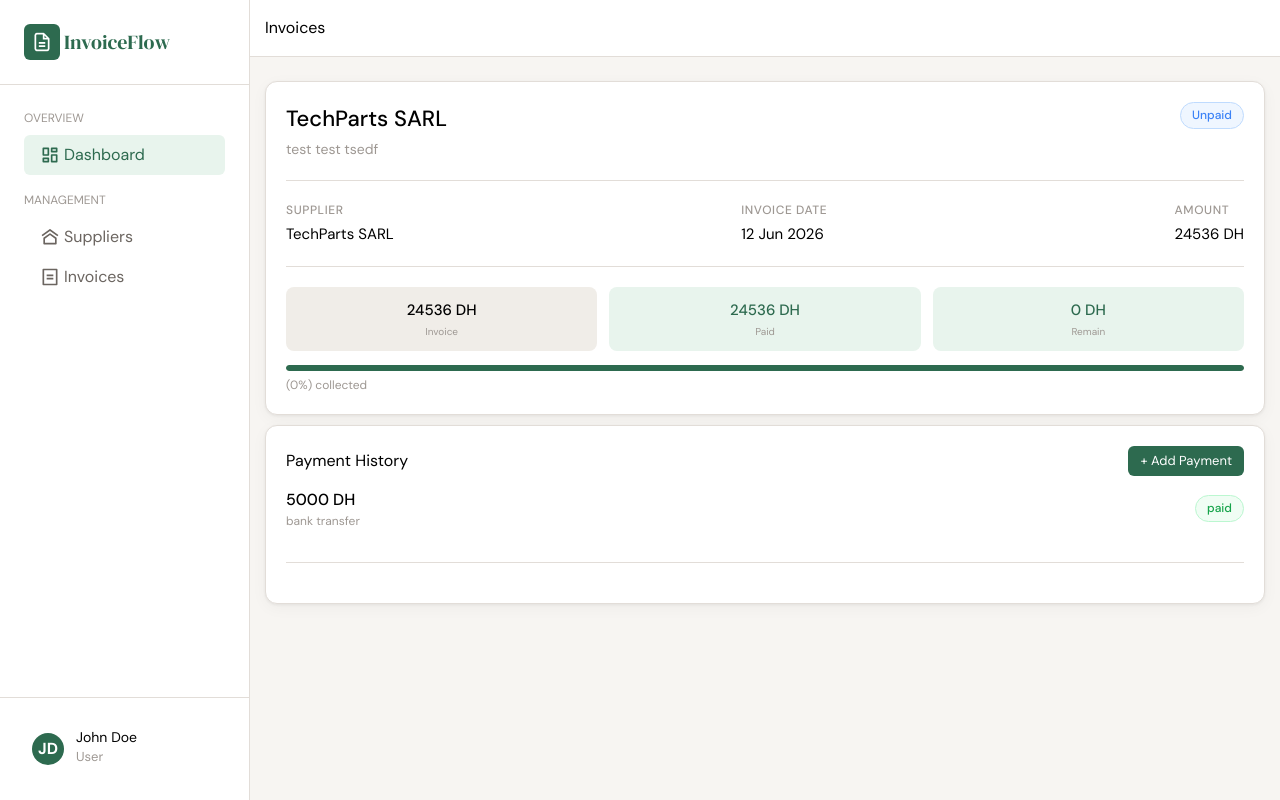
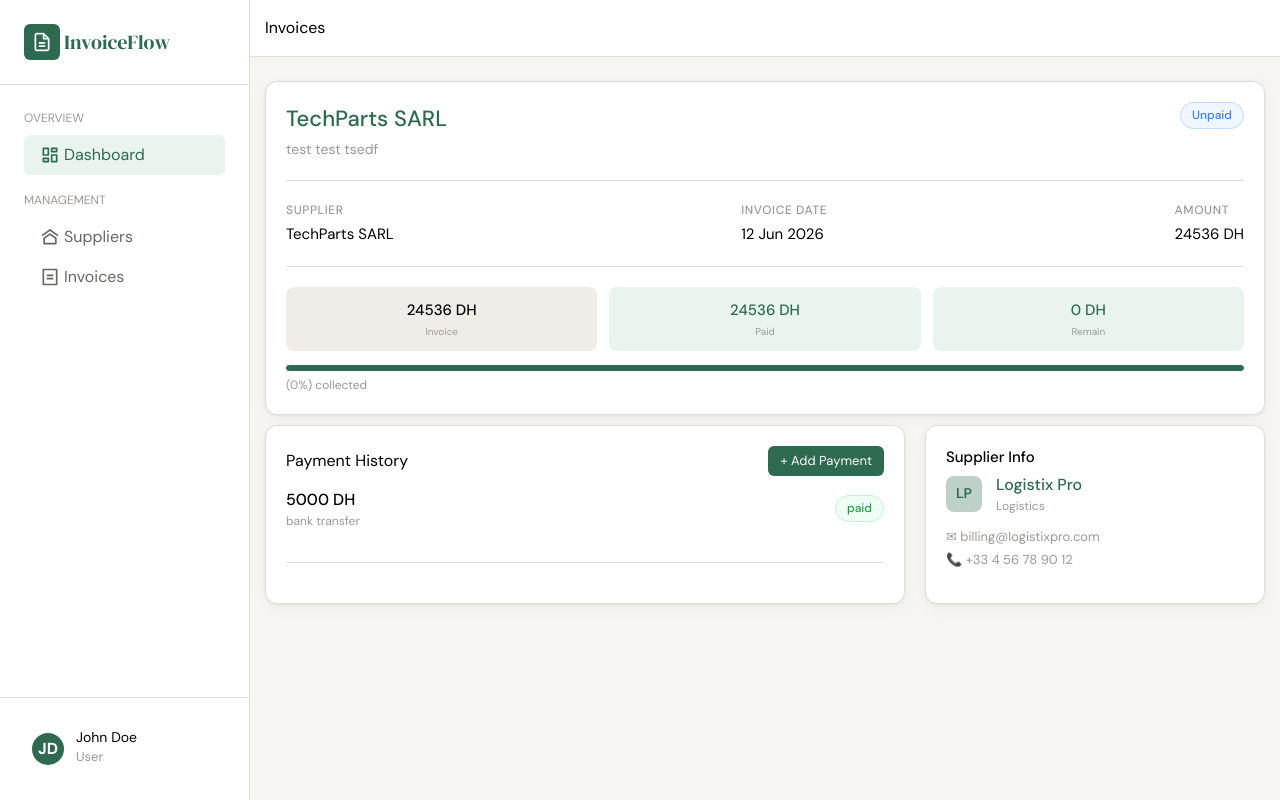
Before and after one commit to shsalima/smart-invoice-payment-tracking, a React (Vite) app in the folder front-end/: page /invoices/1 in a window 1280 px wide. Built offline with nearby package versions, Linux system fonts and the light colour scheme.

Commit message:
feat: supplier card details jsx and css style

```diff
--- a/front-end/src/components/InvoicesComponents/PaymentHistory.jsx
+++ b/front-end/src/components/InvoicesComponents/PaymentHistory.jsx
@@ -21,7 +21,7 @@ export default function PaymentHistory() {
   ];
 
   return (
-    <div className="card" style={{ marginTop: "10px" }}>
+    <div className="card">
       {invoices.map((inv) => (
         <div key={inv.ref}>
           <div className="payment-header">
--- a/front-end/src/components/InvoicesComponents/SupplierInfoCard.jsx
+++ b/front-end/src/components/InvoicesComponents/SupplierInfoCard.jsx
@@ -0,0 +1,21 @@
+export default function SupplierInfoCard() {
+  return (
+    <div className="card">
+      <h3 className="card-title">Supplier Info</h3>
+
+      <div className="supplier-header">
+        <div className="supplier-logo">LP</div>
+
+        <div>
+          <h4 className="supplier-name">Logistix Pro</h4>
+          <p className="supplier-category">Logistics</p>
+        </div>
+      </div>
+
+      <div className="supplier-contact">
+        <p>✉ billing@logistixpro.com</p>
+        <p>📞 +33 4 56 78 90 12</p>
+      </div>
+    </div>
+  );
+}
--- a/front-end/src/css/style.css
+++ b/front-end/src/css/style.css
@@ -425,3 +425,67 @@
   display: flex;
   flex-direction: column;
 }
+/* -------------------supplier card info---------------- */
+
+.supplier-card {
+  width: 360px;
+  background: #f5f5f5;
+  border-radius: 16px;
+  padding: 24px;
+  box-shadow: 0 2px 8px rgba(0, 0, 0, 0.08);
+  font-family: Arial, sans-serif;
+}
+
+.card-title {
+  font-size: 15px;
+  font-weight: 500;
+  margin-bottom: 4px;
+}
+
+.supplier-header {
+  display: flex;
+  align-items: center;
+  gap: 14px;
+  margin-bottom: 12px;
+}
+
+.supplier-logo {
+  width: 36px;
+  height: 36px;
+  border-radius: 8px;
+  background: #2d6a4f4f;
+  display: flex;
+  align-items: center;
+  justify-content: center;
+  font-weight: 600;
+  color: #2d6a4f;
+  font-size: 14px;
+}
+
+.supplier-name {
+  font-weight: 500;
+  color: #2d6a4f;
+}
+
+.supplier-category {
+  color: #9e9893;
+  font-size: 12px;
+}
+
+.supplier-contact p {
+  font-size: 13px;
+  color: #9e9893;
+  margin-bottom: 4px;
+}
+
+.detail-page-layout {
+  display: grid;
+  grid-template-columns: 1fr 340px;
+  gap: 20px;
+  margin-top: 10px;
+}
+@media (max-width: 1100px) {
+  .detail-page-layout {
+    grid-template-columns: 1fr;
+  }
+}
--- a/front-end/src/pages/InvoiceDetailsPage.jsx
+++ b/front-end/src/pages/InvoiceDetailsPage.jsx
@@ -1,11 +1,15 @@
 import InvoiceInfo from "../components/InvoicesComponents/InvoiceInfo";
 import PaymentHistory from "../components/InvoicesComponents/PaymentHistory";
+import SupplierInfoCard from "../components/InvoicesComponents/SupplierInfoCard";
 
 export default function InvoiceDetailsPage() {
   return (
     <div>
       <InvoiceInfo />
-      <PaymentHistory />
+      <div className="detail-page-layout">
+        <PaymentHistory />
+        <SupplierInfoCard />
+      </div>
     </div>
   );
 }
```
